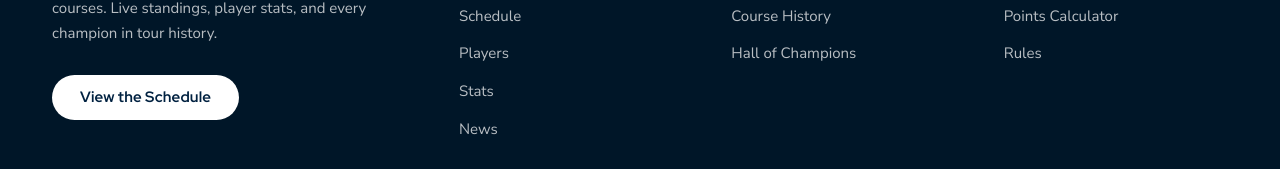
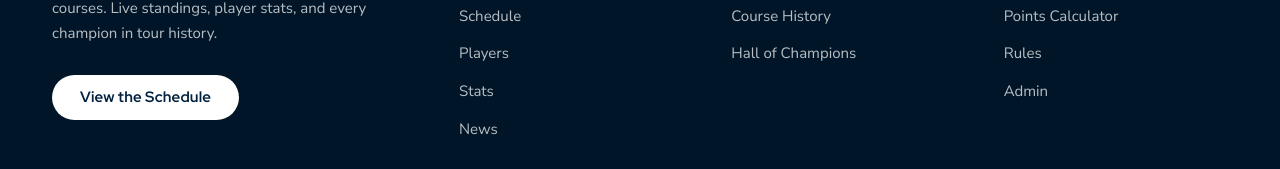
Before and after one commit to kidynamitejr/Horses-Tour2, a React (Vite) app: page / in a window 1280 px wide. Shown: the part 5637-5806 px from the top of the page. Built offline with nearby package versions, Linux system fonts and the light colour scheme; no server answers.

Commit message:
Add Admin to the More menu
Co-Authored-By: Claude Opus 5.5 <noreply@anthropic.com>

```diff
--- a/src/siteConfig.js
+++ b/src/siteConfig.js
@@ -114,6 +114,7 @@ export const MORE_NAV = [
   { to: "/compare-players", label: "Compare Players", note: "Head-to-head numbers" },
   { to: "/calculator", label: "Points Calculator", note: "How points are earned" },
   { to: "/rules", label: "Rules", note: "Format and competition rules" },
+  { to: "/admin", label: "Admin", note: "Commissioner sign-in" },
 ]
 
 export const PAGE_HEROES = {
```
